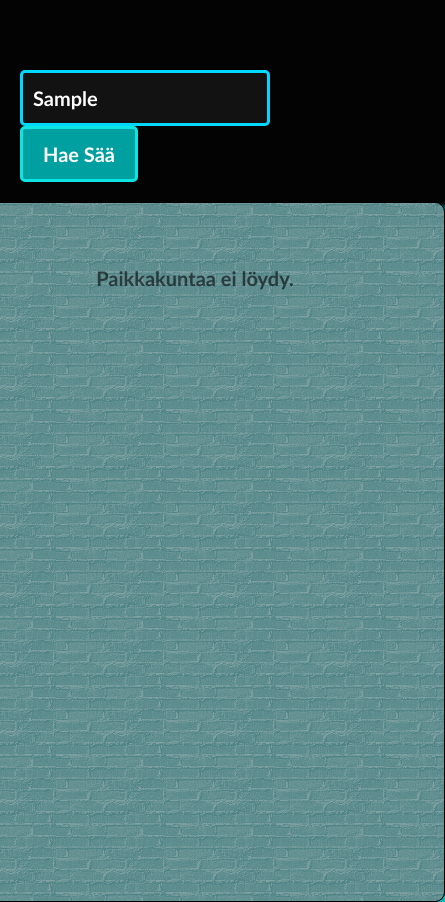
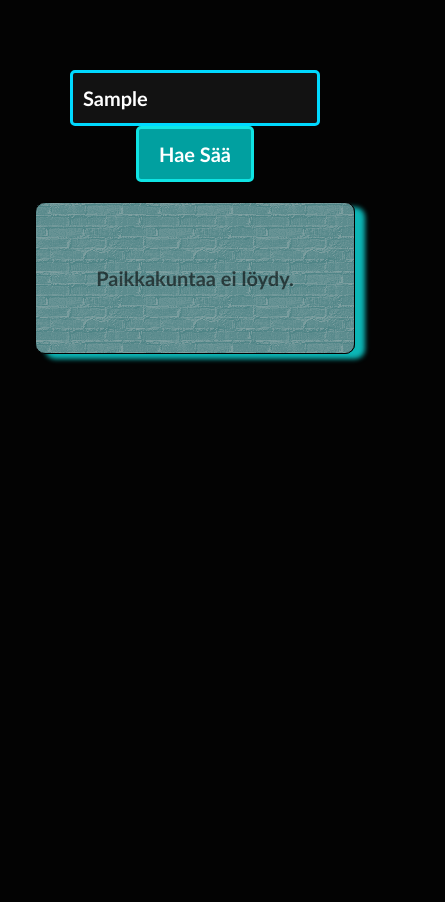
Before and after one commit to nis00021/AJAX, a plain HTML site: page index.html in a window 390 px wide. Both pictures are taken after typing "Sample" into the empty fields and a click on the button "Hae Sää". Shown: the whole page, 445 px wide, since content can reach past the window. After the commit the page ends 844 px from the top, so only its background shows below. Drawn offline with nearby package versions, Linux system fonts and the light colour scheme; no server answers.

Commit message:
Parannettu puhelinnäkymää

```diff
--- a/script.js
+++ b/script.js
@@ -1,6 +1,7 @@
 $(document).ready(function() {
     const apiKey = "2aed28d65691307452819aea8410a262";
 
+    // Varmistetaan että kaupunki on syötetty
     $(".sääLomake").on("submit", function(event) {
         event.preventDefault();
         const kaupunki = $(".syötäKaupunki").val();
@@ -35,7 +36,7 @@ $(document).ready(function() {
 
         $(".kortti").empty().css("display", "flex");
 
-
+        // Määritellään mitä kussakin kohdassa käyttäjälle näytetään ja yhdistetään muotoilut style.css kanssa
         const näytäKaupunki = $("<h1>").text(kaupunki).addClass("näytäKaupunki");
         const näytäEmoji = $("<p>").text(haeSääEmoji(id)).addClass("näytäEmoji").hide();
         const näytäLämpö = $("<p>").text(`${(temp - 273.15).toFixed(1)}°C`).addClass("näytäLämpö").addClass(temp - 273.15 < 0 ? "pakkanen" : "plussa").hide();
--- a/style.css
+++ b/style.css
@@ -9,6 +9,7 @@ body {
 
 .sääLomake {
     margin: 20px;
+
 }
 
 /* Syöttökenttä paikkakunnalle */
@@ -52,8 +53,8 @@ button[type="submit"]:hover {
     display: flex;
     flex-direction: column;
     align-items: center;
-    width: 500px;
-    height: 700px;
+    max-width: 500px;
+    height: 100%;
 }
 
 h1 {
@@ -123,3 +124,11 @@ p {
     font-weight: bold;
     color: rgba(0, 0, 0, 0.589);
 }
+
+@media (max-width: 600px) {
+    .sääLomake {
+        display: flex;
+        flex-direction: column;
+        align-items: center;
+    }
+}
```
